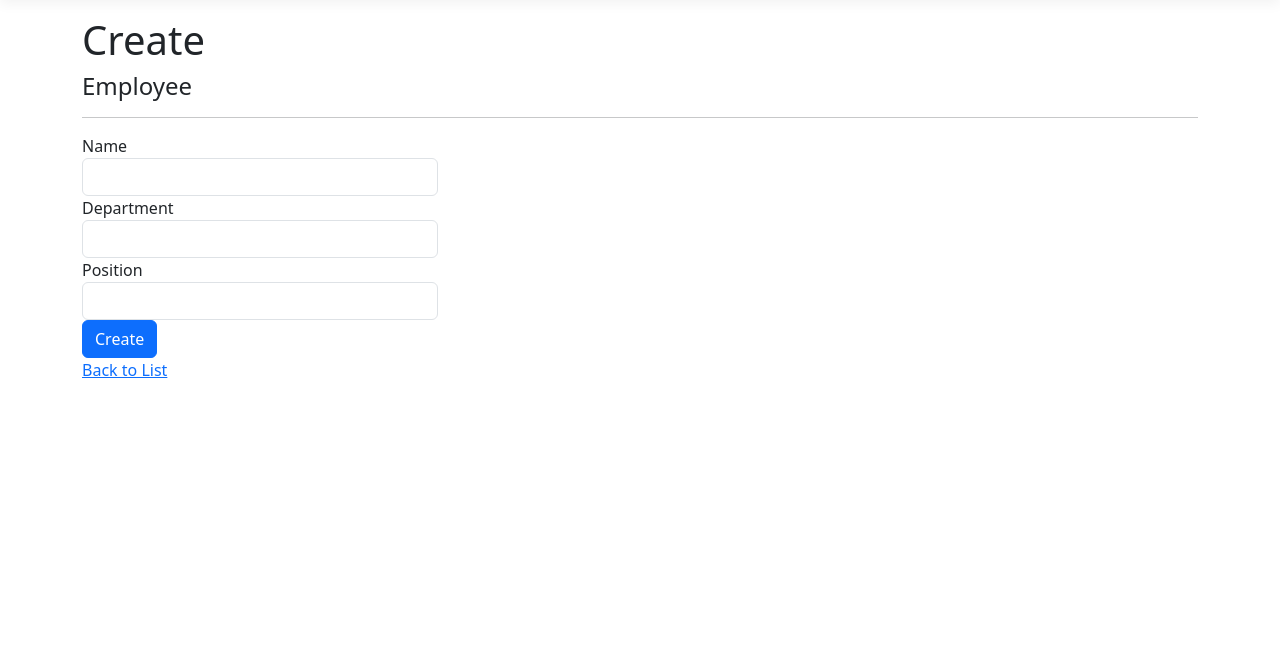
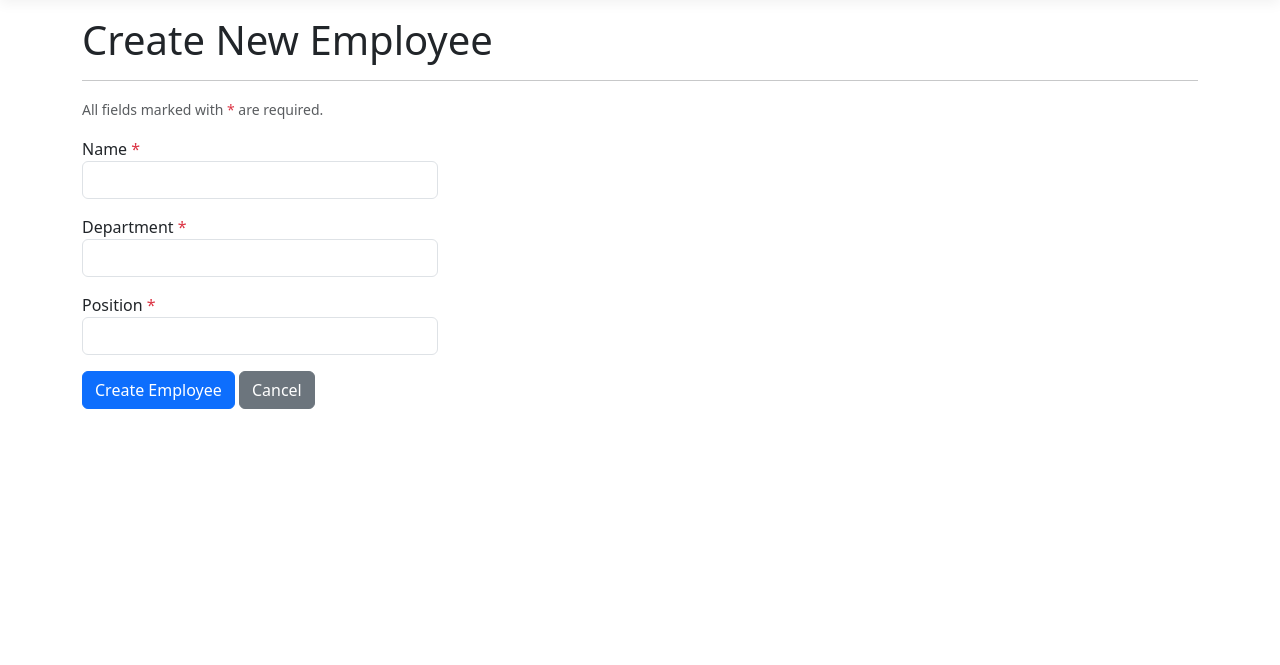
Before and after one commit to lifesawesome/MvcAppService, an ASP.NET Core app: page /Employee/Create in a window 1280 px wide. Shown: the part 57-722 px from the top of the page. Run offline with ASP.NET Core 8, Linux system fonts and the light colour scheme; style sheets or scripts are compiled from the project's sources; some libraries are stand-ins or nearby versions.

Commit message:
Fix accessibility issues in Employee controller views
- Add skip link and landmark regions to _Layout.cshtml
- Improve table accessibility in Index view with scope attributes and caption
- Add descriptive aria-labels to all action links (Edit, Details, Delete)
- Enhance form accessibility with fieldset, legend, and aria-required attributes
- Add proper error message associations with aria-describedby
- Improve page titles to be more descriptive
- Add screen reader utility classes and enhanced focus styles
- Ensure all interactive elements are keyboard accessible
- Add proper semantic HTML structure throughout all views

Co-authored-by: lifesawesome <165964916+lifesawesome@users.noreply.github.com>

```diff
--- a/MvcCrudApp/Views/Employee/Create.cshtml
+++ b/MvcCrudApp/Views/Employee/Create.cshtml
@@ -1,39 +1,54 @@
 @model MvcCrudApp.Models.Employee
 
 @{
-    ViewData["Title"] = "Create";
+    ViewData["Title"] = "Create Employee";
 }
 
-<h1>Create</h1>
+<h1>Create New Employee</h1>
 
-<h4>Employee</h4>
 <hr />
 <div class="row">
     <div class="col-md-4">
-        <form asp-action="Create">
-            <div asp-validation-summary="ModelOnly" class="text-danger"></div>
-            <div class="form-group">
-                <label asp-for="Name" class="control-label"></label>
-                <input asp-for="Name" class="form-control" />
-                <span asp-validation-for="Name" class="text-danger"></span>
-            </div>
-            <div class="form-group">
-                <label asp-for="Department" class="control-label"></label>
-                <input asp-for="Department" class="form-control" />
-                <span asp-validation-for="Department" class="text-danger"></span>
-            </div>
-            <div class="form-group">
-                <label asp-for="Position" class="control-label"></label>
-                <input asp-for="Position" class="form-control" />
-                <span asp-validation-for="Position" class="text-danger"></span>
-            </div>
-            <div class="form-group">
-                <input type="submit" value="Create" class="btn btn-primary" />
-            </div>
+        <form asp-action="Create" novalidate>
+            <div asp-validation-summary="ModelOnly" class="alert alert-danger" role="alert" aria-live="polite"></div>
+            <fieldset>
+                <legend class="sr-only">Employee Information</legend>
+                <p class="text-muted" id="form-instructions">
+                    <small>All fields marked with <span class="text-danger" aria-label="required">*</span> are required.</small>
+                </p>
+                <div class="form-group mb-3">
+                    <label asp-for="Name" class="control-label">
+                        @Html.DisplayNameFor(model => model.Name)
+                        <span class="text-danger" aria-label="required">*</span>
+                    </label>
+                    <input asp-for="Name" class="form-control" aria-required="true" aria-describedby="Name-error" />
+                    <span asp-validation-for="Name" class="text-danger" id="Name-error" role="alert"></span>
+                </div>
+                <div class="form-group mb-3">
+                    <label asp-for="Department" class="control-label">
+                        @Html.DisplayNameFor(model => model.Department)
+                        <span class="text-danger" aria-label="required">*</span>
+                    </label>
+                    <input asp-for="Department" class="form-control" aria-required="true" aria-describedby="Department-error" />
+                    <span asp-validation-for="Department" class="text-danger" id="Department-error" role="alert"></span>
+                </div>
+                <div class="form-group mb-3">
+                    <label asp-for="Position" class="control-label">
+                        @Html.DisplayNameFor(model => model.Position)
+                        <span class="text-danger" aria-label="required">*</span>
+                    </label>
+                    <input asp-for="Position" class="form-control" aria-required="true" aria-describedby="Position-error" />
+                    <span asp-validation-for="Position" class="text-danger" id="Position-error" role="alert"></span>
+                </div>
+                <div class="form-group" role="group" aria-label="Form actions">
+                    <button type="submit" class="btn btn-primary">Create Employee</button>
+                    <a asp-action="Index" class="btn btn-secondary">Cancel</a>
+                </div>
+            </fieldset>
         </form>
     </div>
 </div>
 
-<div>
-    <a asp-action="Index">Back to List</a>
-</div>
+@section Scripts {
+    @{await Html.RenderPartialAsync("_ValidationScriptsPartial");}
+}
--- a/MvcCrudApp/Views/Shared/_Layout.cshtml
+++ b/MvcCrudApp/Views/Shared/_Layout.cshtml
@@ -10,15 +10,16 @@
     <link rel="stylesheet" href="~/MvcCrudApp.styles.css" asp-append-version="true" />
 </head>
 <body>
+    <a href="#main-content" class="skip-link visually-hidden-focusable">Skip to main content</a>
     <header>
-        <nav class="navbar navbar-expand-sm navbar-toggleable-sm navbar-light bg-white border-bottom box-shadow mb-3">
+        <nav class="navbar navbar-expand-sm navbar-toggleable-sm navbar-light bg-white border-bottom box-shadow mb-3" aria-label="Main navigation">
             <div class="container-fluid">
                 <a class="navbar-brand" asp-area="" asp-controller="Home" asp-action="Index">MvcCrudApp</a>
                 <button class="navbar-toggler" type="button" data-bs-toggle="collapse" data-bs-target=".navbar-collapse" aria-controls="navbarSupportedContent"
-                        aria-expanded="false" aria-label="Toggle navigation">
+                        aria-expanded="false" aria-label="Toggle navigation menu">
                     <span class="navbar-toggler-icon"></span>
                 </button>
-                <div class="navbar-collapse collapse d-sm-inline-flex justify-content-between">
+                <div class="navbar-collapse collapse d-sm-inline-flex justify-content-between" id="navbarSupportedContent">
                     <ul class="navbar-nav flex-grow-1">
                         <li class="nav-item">
                             <a class="nav-link text-dark" asp-area="" asp-controller="Home" asp-action="Index">Home</a>
@@ -32,7 +33,7 @@
         </nav>
     </header>
     <div class="container">
-        <main role="main" class="pb-3">
+        <main id="main-content" class="pb-3">
             @RenderBody()
         </main>
     </div>
--- a/MvcCrudApp/wwwroot/css/site.css
+++ b/MvcCrudApp/wwwroot/css/site.css
@@ -10,6 +10,41 @@ html {
 
 .btn:focus, .btn:active:focus, .btn-link.nav-link:focus, .form-control:focus, .form-check-input:focus {
   box-shadow: 0 0 0 0.1rem white, 0 0 0 0.25rem #258cfb;
+}
+
+/* Skip link for keyboard navigation */
+.skip-link {
+  position: absolute;
+  top: -40px;
+  left: 0;
+  background: #000;
+  color: #fff;
+  padding: 8px;
+  text-decoration: none;
+  z-index: 100;
+}
+
+.skip-link:focus {
+  top: 0;
+}
+
+/* Enhanced focus visibility for links */
+a:focus {
+  outline: 2px solid #258cfb;
+  outline-offset: 2px;
+}
+
+/* Screen reader only text */
+.sr-only {
+  position: absolute;
+  width: 1px;
+  height: 1px;
+  padding: 0;
+  margin: -1px;
+  overflow: hidden;
+  clip: rect(0, 0, 0, 0);
+  white-space: nowrap;
+  border-width: 0;
 }
 
 html {
```
Also changed, not shown: MvcCrudApp/Views/Employee/Delete.cshtml (+23 -12 lines), MvcCrudApp/Views/Employee/Details.cshtml (+12 -12 lines), MvcCrudApp/Views/Employee/Edit.cshtml (+42 -26 lines), MvcCrudApp/Views/Employee/Index.cshtml (+14 -11 lines).
